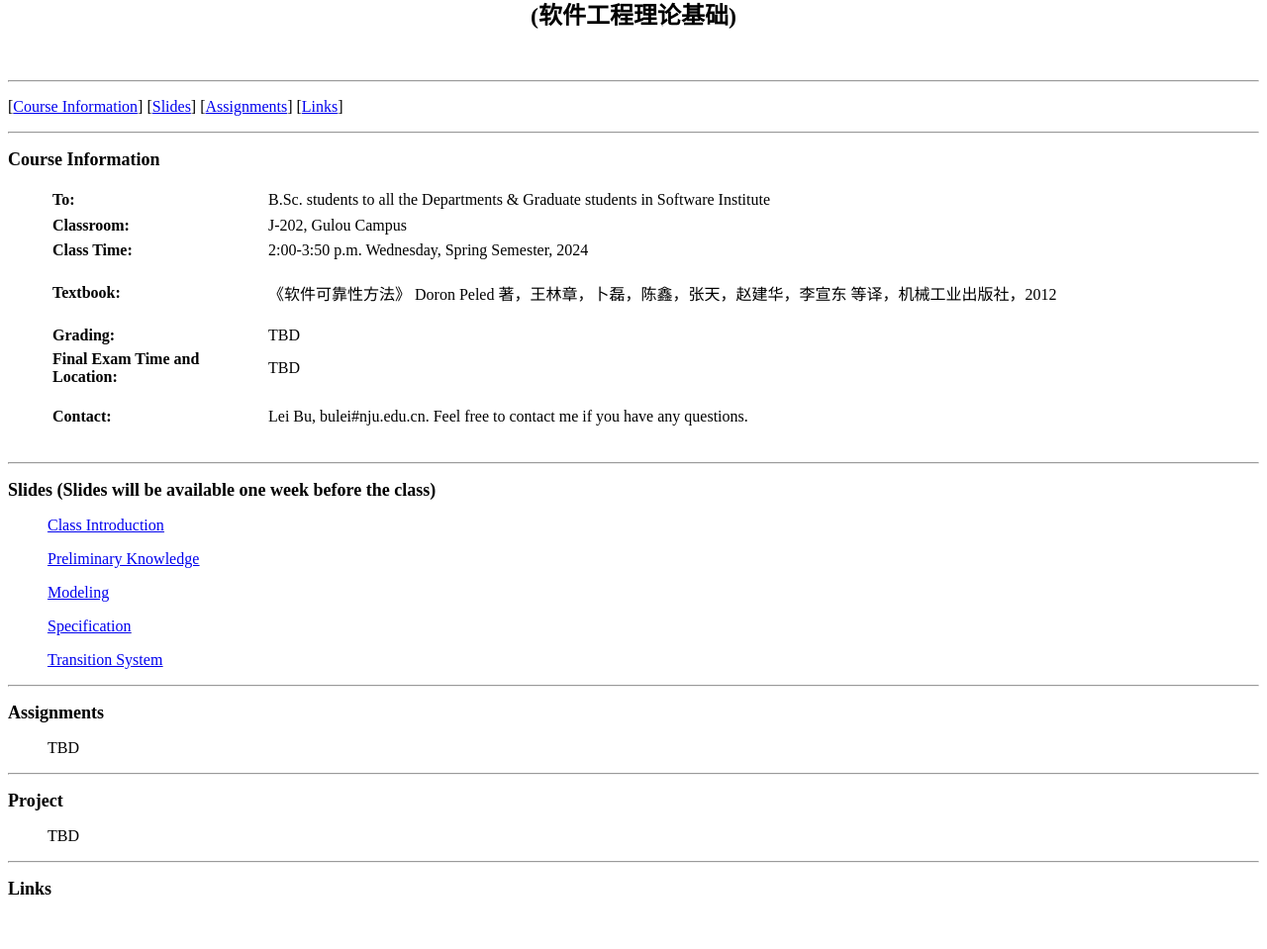
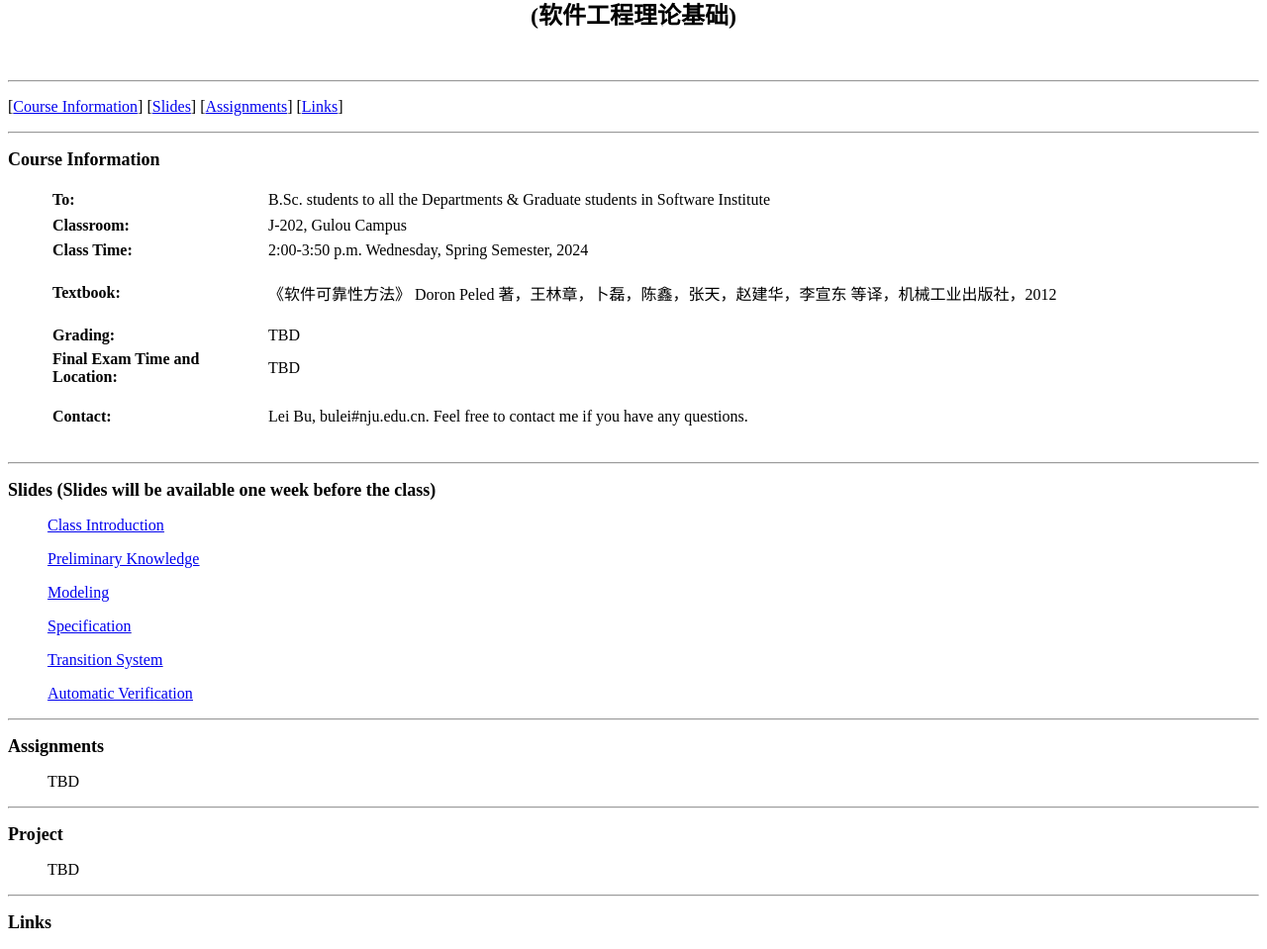
Before and after one commit to tfse24/tfse24.github.io, a plain HTML site: page index.html in a window 1280 px wide. Shown: the part 97-1056 px from the top of the page at 99% size. Before the commit the page ends 1022 px from the top, so only its background shows below. Drawn offline with Linux system fonts and the light colour scheme.

Commit message:
Add verification.ppt.

```diff
--- a/index.html
+++ b/index.html
@@ -65,6 +65,7 @@ Information</font></a><font size="3" face="Times New Roman">] [</font><a href="h
   <p class="STYLE21"><u><a href="https://tfse24.github.io/slides/modeling.ppt">Modeling</a></u>  </p>
   <p class="STYLE21"><u><a href="https://tfse24.github.io/slides/specification.ppt">Specification</a></u>  </p>
   <p class="STYLE21"><u><a href="https://tfse24.github.io/slides/TS.pptx">Transition System</a></u>  </p>
+  <p class="STYLE21"><u><a href="https://tfse24.github.io/slides/verification.ppt">Automatic Verification</a></u>  </p>
  </blockquote>
 <font size="6" face="Times New Roman"><b>
 <hr>
```
Also changed, not shown: 1 other file.
